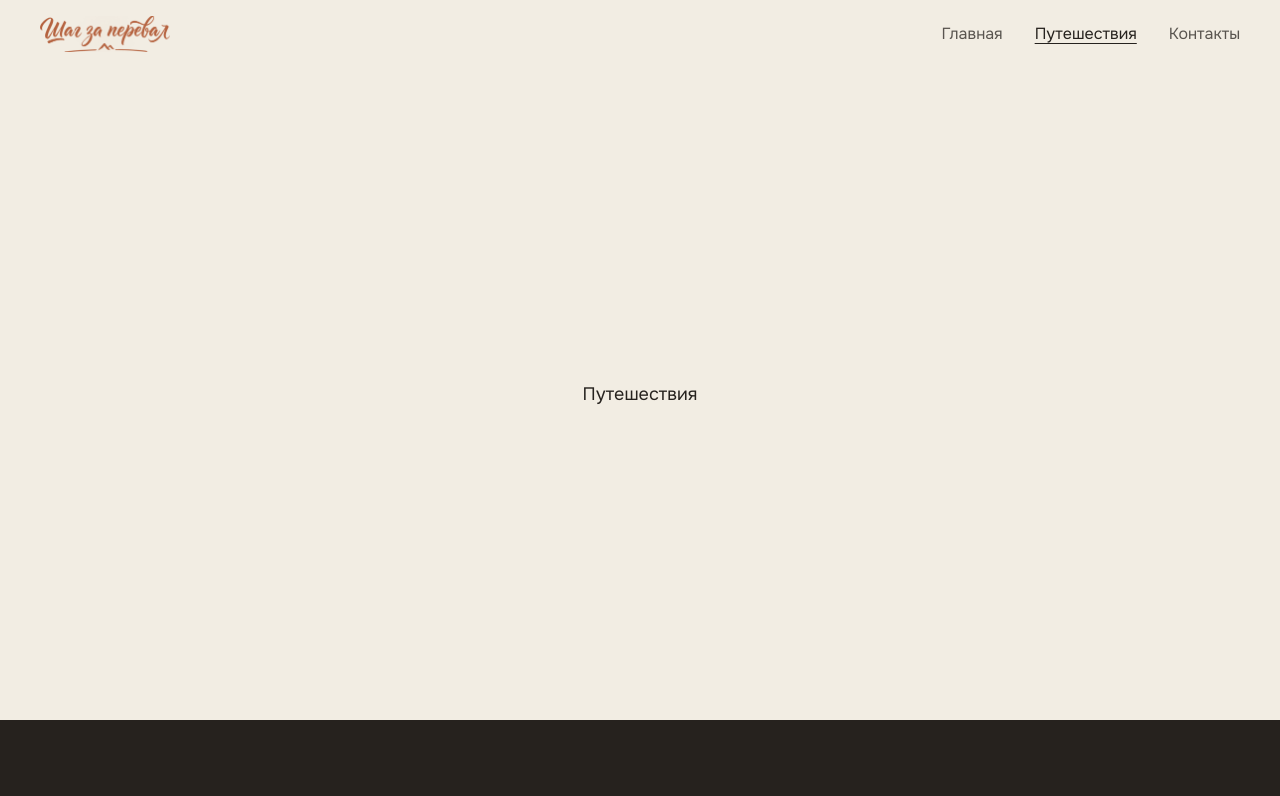
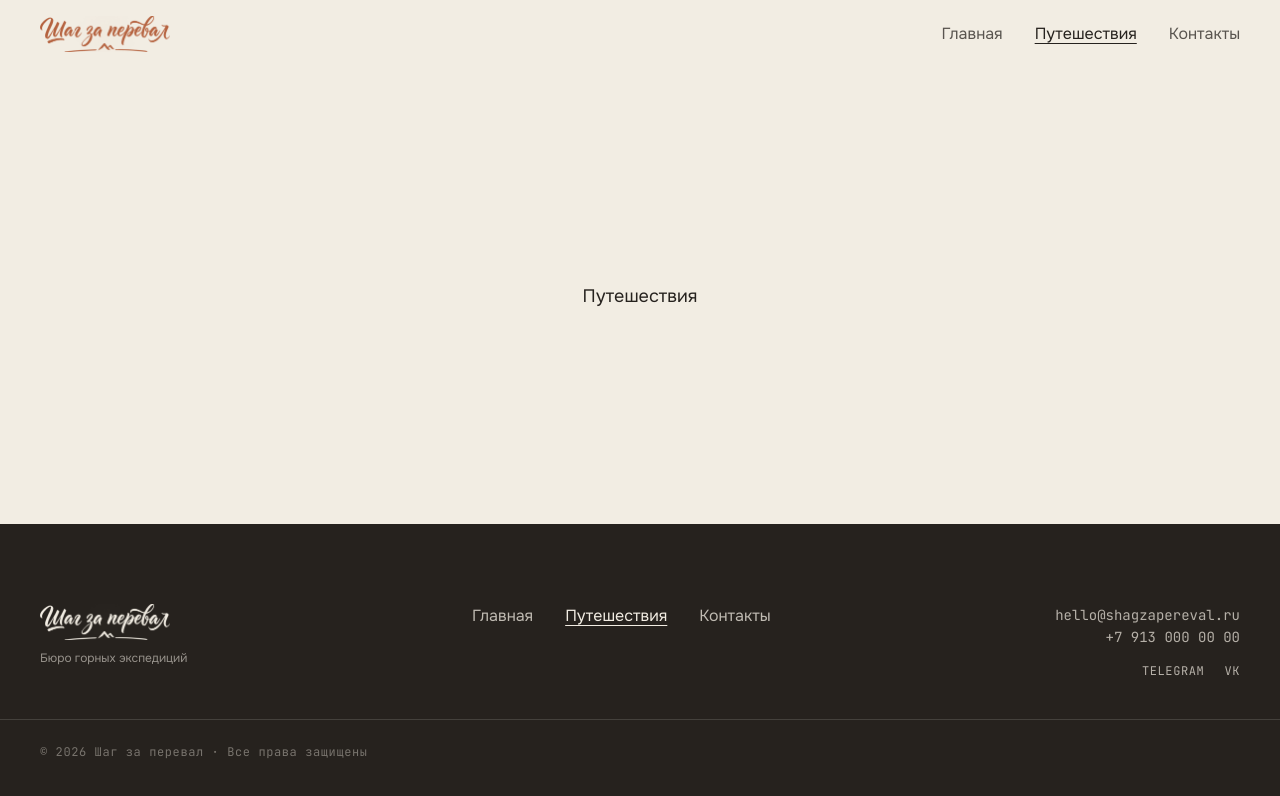
Before and after one commit to Stillonov/sz-shag-za-pereval, a Next.js app: page /trips in a window 1280 px wide. Shown: the top 796 px of the page. Built offline with nearby package versions, Linux system fonts and the light colour scheme.

Commit message:
Fill in Footer content (logo, nav, contacts, socials)

```diff
--- a/src/components/Footer.tsx
+++ b/src/components/Footer.tsx
@@ -1,3 +1,8 @@
+import { Container } from '@/components/Container';
+import { Logo } from '@/components/Logo';
+import { Navigation } from '@/components/Navigation';
+
+import { siteContact, socialLinks } from '@/content/site';
 import { cn } from '@/utils/cn';
 
 type FooterProps = {
@@ -5,5 +10,48 @@ type FooterProps = {
 };
 
 export function Footer({ className }: FooterProps) {
-  return <footer className={cn('bg-charcoal py-10', className)} />;
+  return (
+    <footer className={cn('bg-charcoal pt-20 pb-10', className)}>
+      <Container className="flex flex-col items-center gap-10 md:flex-row md:items-start md:justify-between">
+        <div>
+          <Logo variant="cream" />
+          <p className="text-cream/55 mt-2.5 font-sans text-xs">Бюро горных экспедиций</p>
+        </div>
+
+        <Navigation variant="cream" />
+
+        <div className="flex flex-col items-center gap-3.5 md:items-end">
+          <div className="text-cream/70 text-center font-mono text-sm leading-relaxed md:text-right">
+            <a
+              href={`mailto:${siteContact.email}`}
+              className="block hover:underline hover:underline-offset-4"
+            >
+              {siteContact.email}
+            </a>
+            <a
+              href={`tel:${siteContact.phone.replace(/\s+/g, '')}`}
+              className="block hover:underline hover:underline-offset-4"
+            >
+              {siteContact.phone}
+            </a>
+          </div>
+          <div className="flex gap-5 font-mono text-xs tracking-wider uppercase">
+            {socialLinks.map((link) => (
+              <a
+                key={link.label}
+                href={link.href}
+                className="text-cream/70 hover:underline hover:underline-offset-4"
+              >
+                {link.label}
+              </a>
+            ))}
+          </div>
+        </div>
+      </Container>
+
+      <Container className="border-cream/15 text-cream/40 mt-10 border-t pt-6 font-mono text-xs tracking-wider">
+        <span>© {new Date().getFullYear()} Шаг за перевал · Все права защищены</span>
+      </Container>
+    </footer>
+  );
 }
--- a/src/components/Logo.tsx
+++ b/src/components/Logo.tsx
@@ -4,13 +4,14 @@ import { cn } from '@/utils/cn';
 
 type LogoProps = {
   className?: string;
+  variant?: 'terracotta' | 'cream';
 };
 
-export function Logo({ className }: LogoProps) {
+export function Logo({ className, variant = 'terracotta' }: LogoProps) {
   return (
     <Image
       className={cn('h-9 w-auto', className)}
-      src="/assets/logo-terracotta.png"
+      src={`/assets/logo-${variant}.png`}
       alt="Шаг за перевал"
       width={2096}
       height={582}
--- a/src/components/Navigation.tsx
+++ b/src/components/Navigation.tsx
@@ -8,9 +8,10 @@ import { cn } from '@/utils/cn';
 
 type NavigationProps = {
   className?: string;
+  variant?: 'charcoal' | 'cream';
 };
 
-export function Navigation({ className }: NavigationProps) {
+export function Navigation({ className, variant = 'charcoal' }: NavigationProps) {
   const pathname = usePathname();
 
   return (
@@ -24,7 +25,7 @@ export function Navigation({ className }: NavigationProps) {
             href={link.href}
             aria-current={isActive ? 'page' : undefined}
             className={cn(
-              'text-charcoal',
+              variant === 'charcoal' ? 'text-charcoal' : 'text-cream',
               isActive
                 ? 'underline underline-offset-4'
                 : 'opacity-75 hover:underline hover:underline-offset-4',
--- a/src/content/site.ts
+++ b/src/content/site.ts
@@ -3,3 +3,15 @@ export const navLinks = [
   { href: '/trips', label: 'Путешествия' },
   { href: '/contacts', label: 'Контакты' },
 ];
+
+// TODO: placeholder contact details, replace with the real ones.
+export const siteContact = {
+  email: 'hello@shagzapereval.ru',
+  phone: '+7 913 000 00 00',
+};
+
+// TODO: placeholder social links, replace with the real ones.
+export const socialLinks = [
+  { href: '#', label: 'Telegram' },
+  { href: '#', label: 'VK' },
+];
```
Also changed, not shown: public/assets/logo-cream.png (added).
